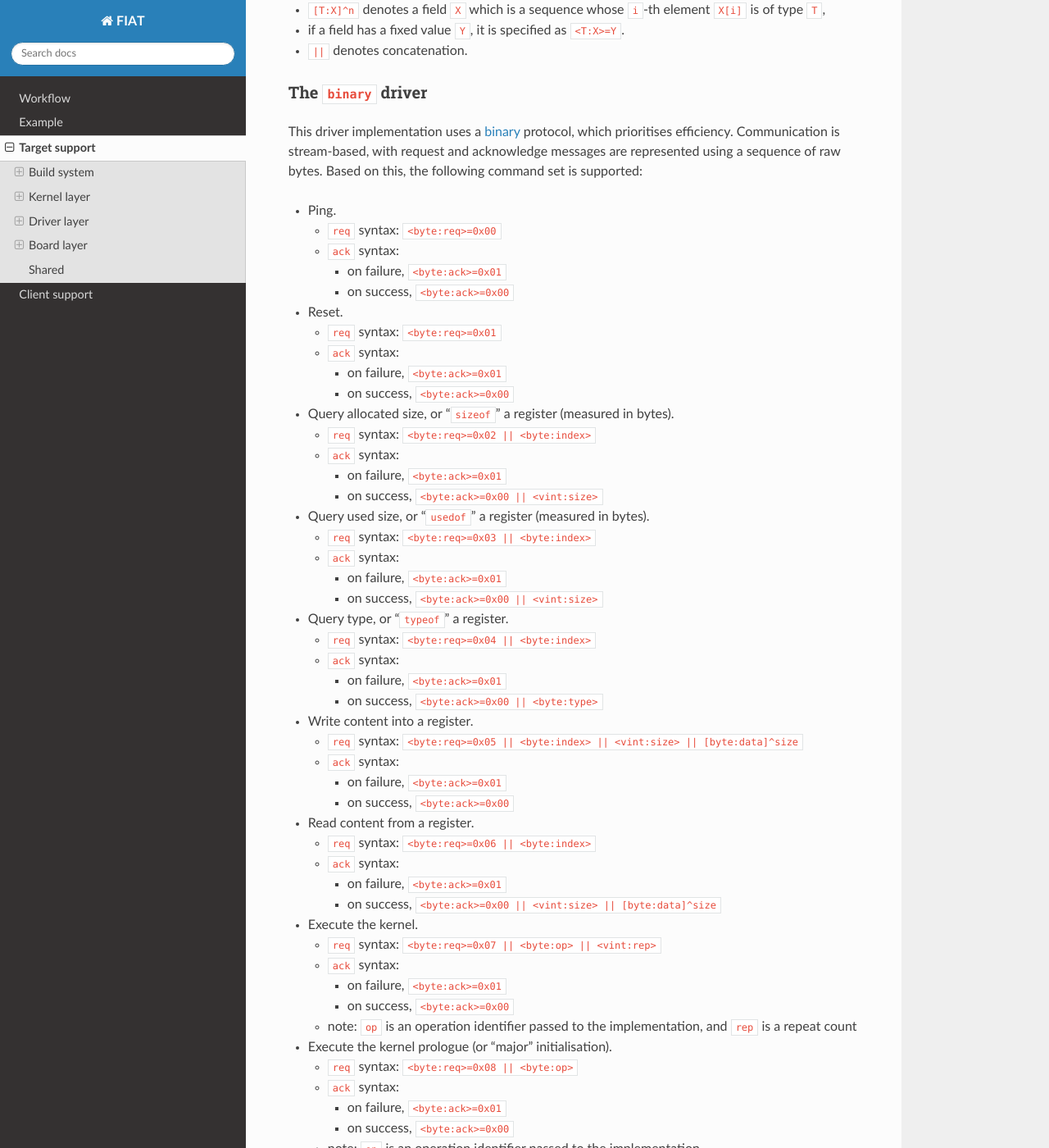
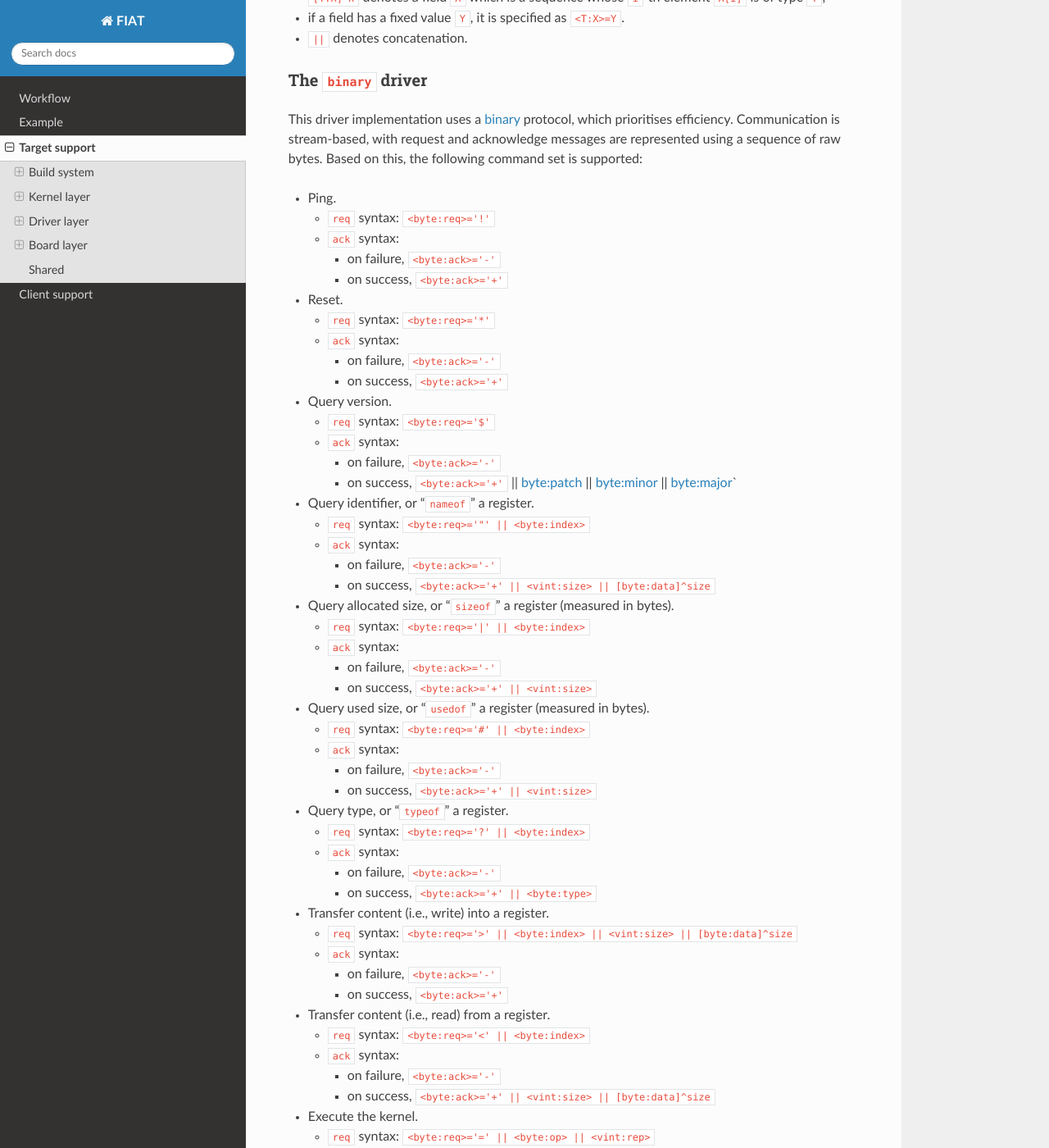
Before and after one commit to danpage/fiat, a Sphinx documentation site: the page built from doc/target.md, in a window 1280 px wide and 1400 px high, scrolled down 5592 px. Shown: the whole window at 82% size. Built offline with Sphinx 7.4.7 and the Read the Docs theme 3.1.0, drawn with Linux system fonts in a browser that asks for light colours; some of the changed text lies outside the part shown.

Commit message:
add version and nameof commands; switch from different binary vs. text command tags to one (i.e., ping command as 0x33 == '!')

```diff
--- a/doc/target.md
+++ b/doc/target.md
@@ -177,13 +178,11 @@ noting that:
 - The standard SPRs defined are as follows:
 
   - index `0x80 = 128`, i.e., SPR address `0x00 = 0`
-    is called  `id`: this is an RO register used for an identifier,
-  - index `0x80 = 129`, i.e., SPR address `0x00 = 1`
-    is called `ret`: this is an RO register used for a  return code,
-  - index `0x81 = 130`, i.e., SPR address `0x01 = 2`
-    is called `tsc`: this is an RO register used for a  time-stamp counter,
-  - index `0x82 = 131`, i.e., SPR address `0x02 = 3`
-    is called `rnd`: this is an WO register used for    externally supplied randomness.
+    is called `ret`: this is an RO register used for a return code,
+  - index `0x81 = 129`, i.e., SPR address `0x01 = 1`
+    is called `tsc`: this is an RO register used for a time-stamp counter,
+  - index `0x82 = 130`, i.e., SPR address `0x02 = 2`
+    is called `rnd`: this is an WO register used for   externally supplied randomness.
 
 ### API
 
@@ -322,66 +321,78 @@ sequence of raw bytes.
 Based on this, the following command set is supported:
 
 - Ping.
-  - `req` syntax: `<byte:req>=0x00`
+  - `req` syntax: `<byte:req>='!'`
   - `ack` syntax:
-    - on failure, `<byte:ack>=0x01`
-    - on success, `<byte:ack>=0x00`
+    - on failure, `<byte:ack>='-'`
+    - on success, `<byte:ack>='+'`
 
 - Reset.
-  - `req` syntax: `<byte:req>=0x01`
+  - `req` syntax: `<byte:req>='*'`
   - `ack` syntax:
-    - on failure, `<byte:ack>=0x01`
-    - on success, `<byte:ack>=0x00`
+    - on failure, `<byte:ack>='-'`
+    - on success, `<byte:ack>='+'`
+
+- Query version.
+  - `req` syntax: `<byte:req>='$'`
+  - `ack` syntax:
+    - on failure, `<byte:ack>='-'`
+    - on success, `<byte:ack>='+'` || <byte:patch> || <byte:minor> || <byte:major>`
+
+- Query     identifier, or "`nameof`" a register.
+  - `req` syntax: `<byte:req>='"' || <byte:index>`
+  - `ack` syntax:
+    - on failure, `<byte:ack>='-'`
+    - on success, `<byte:ack>='+' || <vint:size> || [byte:data]^size`
 
 - Query allocated size, or "`sizeof`" a register (measured in bytes).
-  - `req` syntax: `<byte:req>=0x02 || <byte:index>`
+  - `req` syntax: `<byte:req>='|' || <byte:index>`
   - `ack` syntax:
-    - on failure, `<byte:ack>=0x01`
-    - on success, `<byte:ack>=0x00 || <vint:size>`
+    - on failure, `<byte:ack>='-'`
+    - on success, `<byte:ack>='+' || <vint:size>`
 
 - Query used      size, or "`usedof`" a register (measured in bytes).
-  - `req` syntax: `<byte:req>=0x03 || <byte:index>`
+  - `req` syntax: `<byte:req>='#' || <byte:index>`
   - `ack` syntax:
-    - on failure, `<byte:ack>=0x01`
-    - on success, `<byte:ack>=0x00 || <vint:size>`
+    - on failure, `<byte:ack>='-'`
+    - on success, `<byte:ack>='+' || <vint:size>`
 
 - Query           type, or "`typeof`" a register.
-  - `req` syntax: `<byte:req>=0x04 || <byte:index>`
+  - `req` syntax: `<byte:req>='?' || <byte:index>`
   - `ack` syntax:
-    - on failure, `<byte:ack>=0x01`
-    - on success, `<byte:ack>=0x00 || <byte:type>`
+    - on failure, `<byte:ack>='-'`
+    - on success, `<byte:ack>='+' || <byte:type>`
 
-- Write content into a register.
-  - `req` syntax: `<byte:req>=0x05 || <byte:index> || <vint:size> || [byte:data]^size`
+- Transfer content (i.e., write) into a register.
+  - `req` syntax: `<byte:req>='>' || <byte:index> || <vint:size> || [byte:data]^size`
   - `ack` syntax:
-    - on failure, `<byte:ack>=0x01`
-    - on success, `<byte:ack>=0x00`
+    - on failure, `<byte:ack>='-'`
+    - on success, `<byte:ack>='+'`
 
-- Read  content from a register.
-  - `req` syntax: `<byte:req>=0x06 || <byte:index>`
+- Transfer content (i.e.,  read) from a register.
+  - `req` syntax: `<byte:req>='<' || <byte:index>`
   - `ack` syntax:
-    - on failure, `<byte:ack>=0x01`
-    - on success, `<byte:ack>=0x00 || <vint:size> || [byte:data]^size`
+    - on failure, `<byte:ack>='-'`
+    - on success, `<byte:ack>='+' || <vint:size> || [byte:data]^size`
 
 - Execute the kernel.
-  - `req` syntax: `<byte:req>=0x07 || <byte:op> || <vint:rep>`
+  - `req` syntax: `<byte:req>='=' || <byte:op> || <vint:rep>`
   - `ack` syntax:
-    - on failure, `<byte:ack>=0x01`
-    - on success, `<byte:ack>=0x00`
+    - on failure, `<byte:ack>='-'`
+    - on success, `<byte:ack>='+'`
   - note: `op` is an operation identifier passed to the implementation, and `rep` is a repeat count
 
 - Execute the kernel prologue (or "major" initialisation).
-  - `req` syntax: `<byte:req>=0x08 || <byte:op>`
+  - `req` syntax: `<byte:req>='[' || <byte:op>`
   - `ack` syntax:
-    - on failure, `<byte:ack>=0x01`
-    - on success, `<byte:ack>=0x00`
+    - on failure, `<byte:ack>='-'`
+    - on success, `<byte:ack>='+'`
   - note: `op` is an operation identifier passed to the implementation
 
 - Execute the kernel epilogue (or "major"   finalisation).
-  - `req` syntax: `<byte:req>=0x09 || <byte:op>`
+  - `req` syntax: `<byte:req>=']' || <byte:op>`
   - `ack` syntax:
-    - on failure, `<byte:ack>=0x01`
-    - on success, `<byte:ack>=0x00`
+    - on failure, `<byte:ack>='-'`
+    - on success, `<byte:ack>='+'`
   - note: `op` is an operation identifier passed to the implementation
 
 ### The `text`   driver
@@ -415,6 +426,18 @@ Based on this, the following command set is supported:
     - on failure, `<char:ack>='-'`
     - on success, `<char:ack>='+'`
 
+- Query version.
+  - `req` syntax: `<char:req>='$'`
+  - `ack` syntax:
+    - on failure, `<char:ack>='-'`
+    - on success, `<char:ack>='+' <byte:patch> <byte:minor> <byte:major>`
+
+- Query     identifier, or "`nameof`" a register.
+  - `req` syntax: `<char:req>='"' <byte:index>`
+  - `ack` syntax:
+    - on failure, `<char:ack>='-'`
+    - on success, `<char:ack>='+' <vint:size> [byte:data]^size`
+
 - Query allocated size, or "`sizeof`" a register (measured in bytes).
   - `req` syntax: `<char:req>='|' <byte:index>`
   - `ack` syntax:
@@ -433,13 +456,13 @@ Based on this, the following command set is supported:
     - on failure, `<char:ack>='-'`
     - on success, `<char:ack>='+' <byte:type>`
 
-- Write content into a register.
+- Transfer content (i.e., write) into a register.
   - `req` syntax: `<char:req>='>' <byte:index> <vint:size> [byte:data]^size`
   - `ack` syntax:
     - on failure, `<char:ack>='-'`
     - on success, `<char:ack>='+'`
 
-- Read content from a register.
+- Transfer content (i.e.,  read) from a register.
   - `req` syntax: `<char:req>='<' <byte:index>`
   - `ack` syntax:
     - on failure, `<char:ack>='-'`
```
Also changed, not shown: other parts of doc/target.md (+1 -0 lines), 9 other files.
